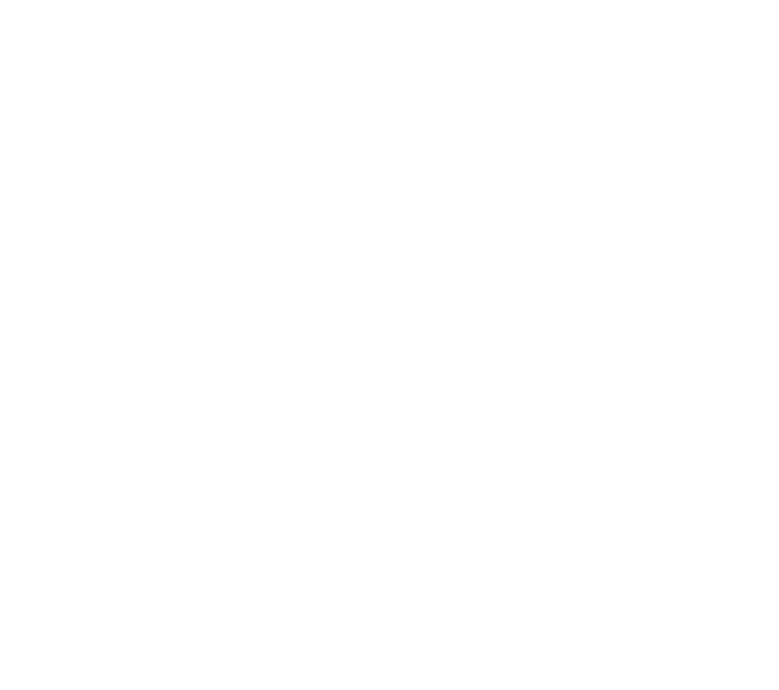
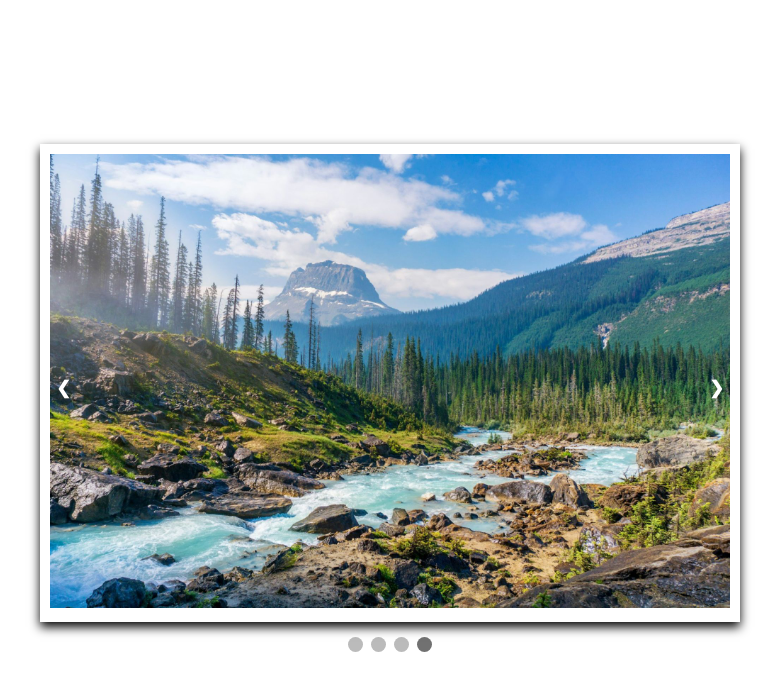
Before and after one commit to Mcjoester/img-carousel, a website built with webpack: page src/template.html in a window 1280 px wide. Shown: the whole page, without its empty margins (250-1029 px from the left). Built offline with nearby package versions, Linux system fonts and the light colour scheme.

Commit message:
Final changes

```diff
--- a/src/index.js
+++ b/src/index.js
@@ -1 +1,70 @@
 import "./style.css";
+
+let slideIndex = 0;
+showSlides(slideIndex);
+autoSlides();
+
+function plusSlides(n) {
+    showSlides(slideIndex += n);
+}
+
+function currentSlide(n) {
+    showSlides(slideIndex = n);
+}
+
+function showSlides(n) {
+    let i;
+    const slides = document.querySelectorAll('.mySlides');
+    const dots = document.querySelectorAll('.dot');
+    if (slideIndex > slides.length) {
+        slideIndex = 1;
+    }
+    if (slideIndex < 1) {
+        slideIndex = slides.length;
+    }
+    for (i = 0; i < slides.length; i++) {
+        slides[i].style.display = 'none';
+    }
+    for (i = 0; i < dots.length; i++) {
+        dots[i].className = dots[i].className.replace(" active", "");
+    }
+    slides[slideIndex-1].style.display = "block";
+    dots[slideIndex-1].className += " active";
+}
+
+function autoSlides() {
+    let i;
+    const slides = document.querySelectorAll('.mySlides');
+    const dots = document.querySelectorAll('.dot');
+    for (i = 0; i < slides.length; i++) {
+        slides[i].style.display = 'none';
+    }
+    for (i = 0; i < dots.length; i++) {
+        dots[i].className = dots[i].className.replace(" active", "");
+    }
+    slideIndex++;
+    if (slideIndex > slides.length) {
+        slideIndex = 1;
+    }
+    slides[slideIndex-1].style.display = "block";
+    dots[slideIndex-1].className += " active";
+    setTimeout(autoSlides, 2000);
+}
+
+const next = document.querySelector('.next');
+const prev = document.querySelector('.prev');
+const dots = document.querySelectorAll('.dot');
+
+next.addEventListener('click', () => {
+    plusSlides(1);
+})
+
+prev.addEventListener('click', () => {
+    plusSlides(-1);
+})
+
+dots.forEach((dot, index) => {
+    dot.addEventListener('click', () => {
+        currentSlide(index + 1);
+    })
+})
--- a/src/style.css
+++ b/src/style.css
@@ -1,5 +1,78 @@
+
+@import url('https://fonts.googleapis.com/css2?family=Roboto:ital,wght@0,100..900;1,100..900&display=swap');
+
+
 * {
     margin: 0;
     padding: 0;
     box-sizing: border-box;
 }
+
+body {
+    height: 100vh;
+    display: flex;
+    flex-direction: column;
+    gap: 15px;
+    justify-content: center;
+    align-items: center;
+}
+
+
+img {
+    width: 100%;
+    height: auto;
+    object-fit: cover;
+    padding: 10px;
+}
+
+.slideshow-container {
+    max-width: 700px;
+    position: relative;
+    box-shadow: 0 5px 10px;
+    background-color: white;
+}
+
+.mySlides {
+    display: none;
+}
+
+.prev, .next {
+    cursor: pointer;
+    position: absolute;
+    top: 50%;
+    width: auto;
+    margin-top: -22px;
+    padding: 16px;
+    color: white;
+    font-weight: bold;
+    font-size: 18px;
+    border-radius: 0 3px 3px 0;
+    user-select: none;
+}
+
+.next {
+    right: 0;
+    border-radius: 3px 0 0 3px;
+}
+
+.prev:hover, .next:hover {
+    background-color: rgba(0,0,0,0.8);
+}
+
+.dots-container {
+    text-align: center;
+}
+
+.dot {
+    cursor: pointer;
+    height: 15px;
+    width: 15px;
+    margin: 0 2px;
+    background-color: #bbb;
+    border-radius: 50%;
+    display: inline-block;
+}
+
+.active, .dot:hover {
+    background-color: #717171;
+}
--- a/src/template.html
+++ b/src/template.html
@@ -3,9 +3,41 @@
 <head>
     <meta charset="UTF-8">
     <meta name="viewport" content="width=device-width, initial-scale=1.0">
-    <title>Template</title>
+    <title>Image Carousel</title>
 </head>
 <body>
+    <!--Slideshow contiainer-->
+    <div class="slideshow-container">
+
+        <!--Full width images with number and caption text-->
+        <div class="mySlides">
+            <img src="images/carousel1.jpg">
+        </div>
+
+        <div class="mySlides">
+            <img src="images/carousel2.jpg">
+        </div>
+
+        <div class="mySlides">
+            <img src="images/carousel3.jpg">
+        </div>
+
+        <div class="mySlides">
+            <img src="images/carousel4.jpg">
+        </div>
+
+        <!--Next and previous buttons-->
+        <a class="prev">&#10094;</a>
+        <a class="next">&#10095;</a>
+    </div>
+
+    <!--The dots-->
+    <div class="dots-container">
+        <span class="dot"></span>
+        <span class="dot"></span>
+        <span class="dot"></span>
+        <span class="dot"></span>
+    </div>
 
 </body>
 </html>
```
Also changed, not shown: README.md, src/images/carousel1.jpg (added), src/images/carousel2.jpg (added), src/images/carousel3.jpg (added), src/images/carousel4.jpg (added), 5 other files.
